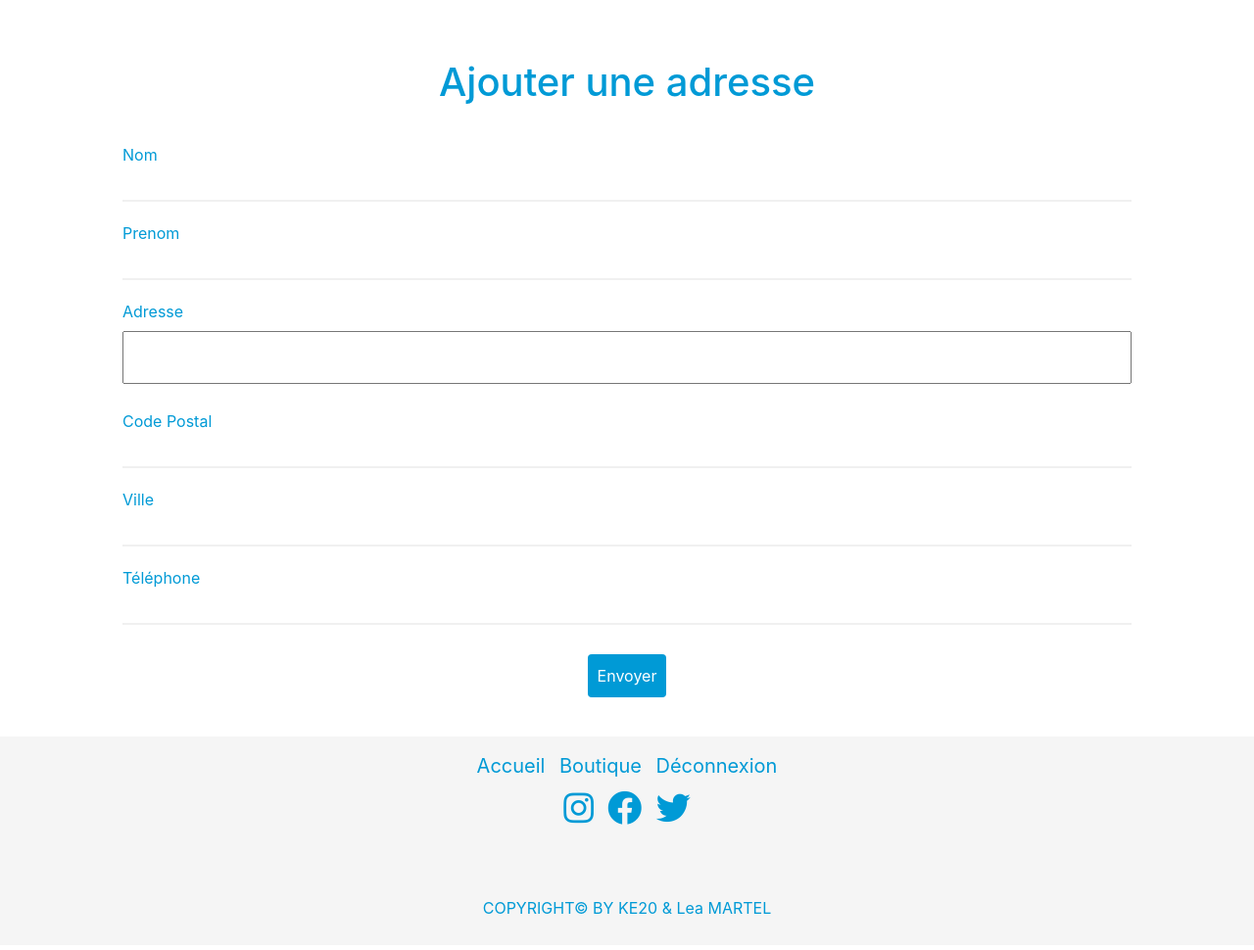
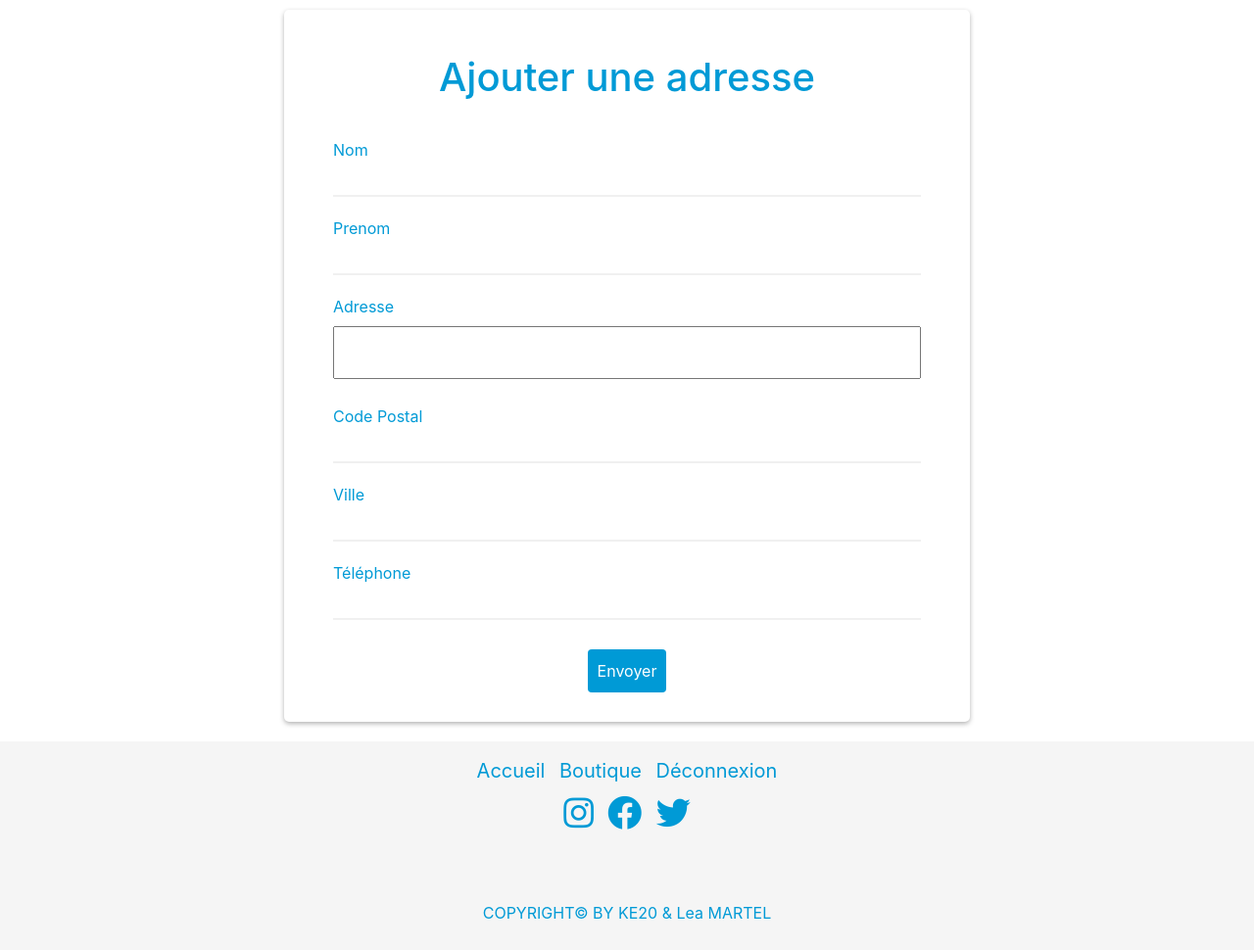
Before and after one commit to kevin-zimmermann/boutique, a PHP site: page /profil_add_adress.php in a window 1280 px wide. Shown: the part 190-1160 px from the top of the page at 98% size. Before the commit the page ends 1124 px from the top, so only its background shows below. Run offline with PHP 8.4, Linux system fonts and the light colour scheme; a user stored in the database is signed in; data comes from the database, SQL or seed files in the repository; some web fonts are replaced.

Commit message:
css ok !

```diff
--- a/profil_add_adress.php
+++ b/profil_add_adress.php
@@ -26,7 +26,7 @@ if (!isset($_SESSION['id'])) {
     header('location:index.php');
 } ?>
 <main>
-    <div class="container">
+    <div class="container-ombre">
         <h1 class="title"> Ajouter une adresse</h1>
         <form action="action.php" id="form" class="form form-ajax" method="post">
 
```
